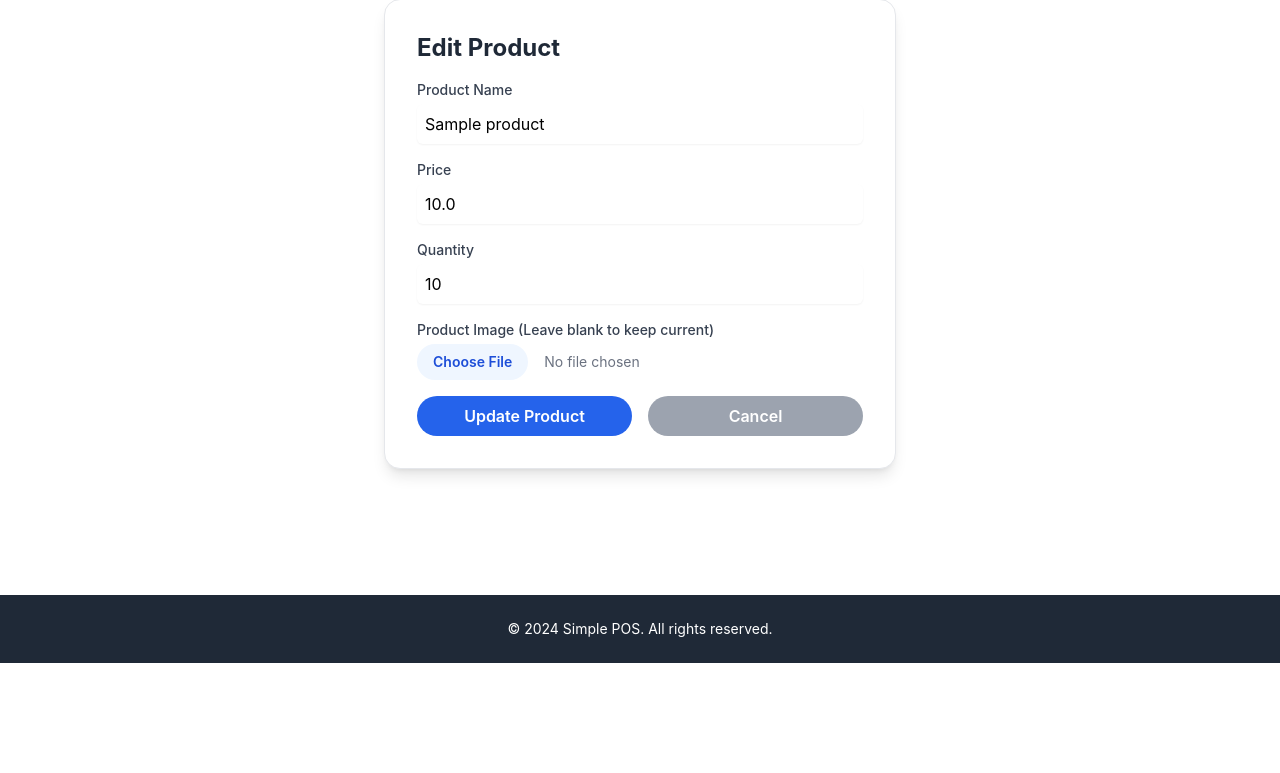
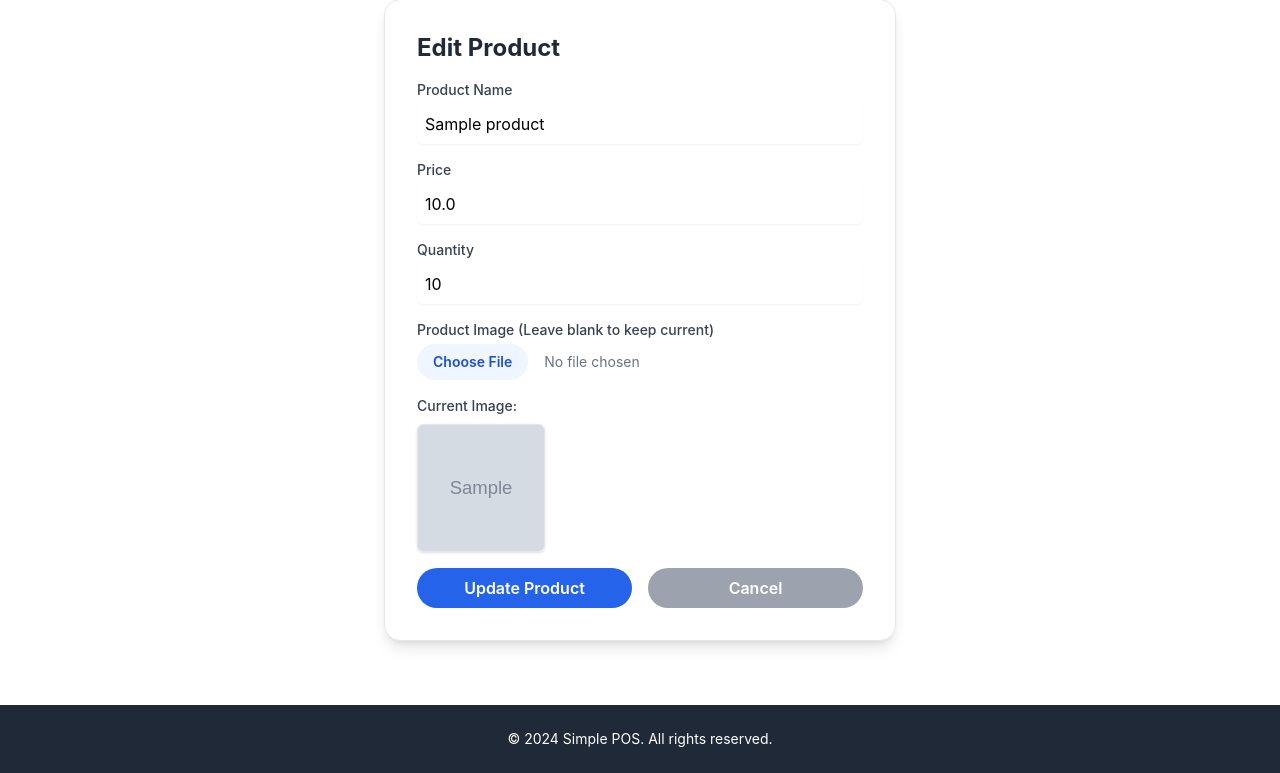
Before and after one commit to mubeakungu/pos_system, a Flask app: page /products/edit/1 in a window 1280 px wide. Shown: the part 137-910 px from the top of the page. Before the commit the page ends 800 px from the top, so only its background shows below. Run offline with Flask 3, Linux system fonts and the light colour scheme; a user stored in the database is signed in; tables that the repository leaves empty hold one stand-in row (values such as "Sample post"); grey boxes marked "Sample" are stand-in pictures; some libraries are stand-ins or nearby versions.

Commit message:
Update edit_product.html

```diff
--- a/templates/edit_product.html
+++ b/templates/edit_product.html
@@ -22,10 +22,10 @@
 <label for="image" class="block text-sm font-medium text-gray-700">Product Image (Leave blank to keep current)</label>
 <input type="file" id="image" name="image" accept="image/*" class="mt-1 block w-full text-sm text-gray-500 file:mr-4 file:py-2 file:px-4 file:rounded-full file:border-0 file:text-sm file:font-semibold file:bg-blue-50 file:text-blue-700 hover:file:bg-blue-100 transition-all duration-300">
 </div>
-            {% if product.image_filename %}
+{% if product.image_url %}
 <div class="mt-4">
 <p class="text-sm font-medium text-gray-700">Current Image:</p>
-                <img src="{{ url_for('static', filename='uploads/' + product.image_filename) }}" alt="{{ product.name }}" class="mt-2 w-32 h-32 object-cover rounded-md shadow border border-gray-200">
+<img src="{{ product.image_url }}" alt="{{ product.name }}" class="mt-2 w-32 h-32 object-cover rounded-md shadow border border-gray-200">
 </div>
 {% endif %}
 <div class="flex space-x-4 mt-6">
```
Lines whose indentation alone changed are shown as unchanged.
